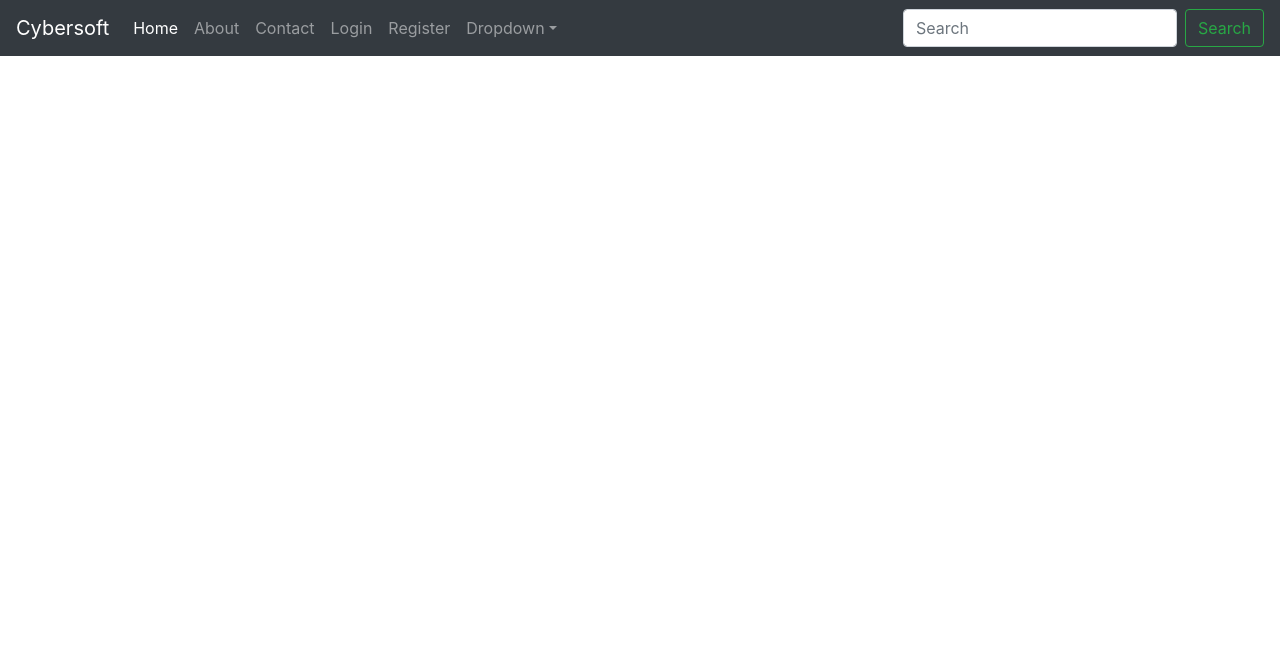
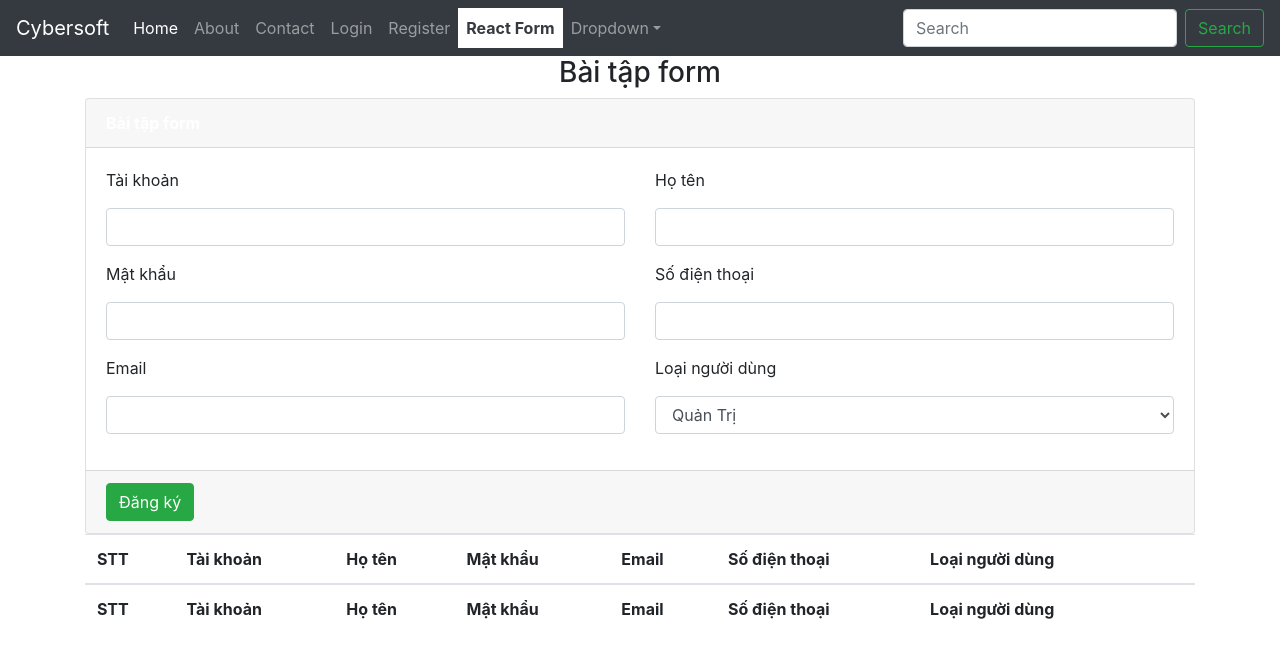
Before and after one commit to Zittttt/reactjs, a React (Create React App) app: page /baitapform in a window 1280 px wide. Shown: the top 658 px of the page. Built offline with nearby package versions, Linux system fonts and the light colour scheme.

Commit message:
form-1:37

```diff
--- a/src/App.js
+++ b/src/App.js
@@ -24,6 +24,7 @@ import About from "./pages/About/About";
 import HeaderHome from "./Component/HeaderHome/HeaderHome";
 import Profile from "./pages/Profile/Profile";
 import Detail from "./pages/Detail/Detail";
+import BaiTapFormDangKy from "./pages/BaiTapFormDangKy/BaiTapFormDangKy";
 
 function App() {
   return (
@@ -38,6 +39,7 @@ function App() {
         <Route exact path={"/contact"} component={Contact} />
         <Route exact path={"/profile"} component={Profile} />
         <Route exact path={"/detail/:postid"} component={Detail} />
+        <Route exact path={"/baitapform"} component={BaiTapFormDangKy} />
 
         {/* Trang mặc định luôn nằm dưới cùng */}
         <Route exact path={"/"} component={Home} />
--- a/src/Component/HeaderHome/HeaderHome.jsx
+++ b/src/Component/HeaderHome/HeaderHome.jsx
@@ -64,6 +64,15 @@ export default class HeaderHome extends Component {
                 Register
               </NavLink>
             </li>
+            <li className="nav-item">
+              <NavLink
+                activeClassName="font-weight-bold bg-white text-dark"
+                className="nav-link"
+                to="/baitapform"
+              >
+                React Form
+              </NavLink>
+            </li>
             <li className="nav-item dropdown">
               <a
                 className="nav-link dropdown-toggle"
--- /dev/null
+++ b/src/pages/BaiTapFormDangKy/BaiTapFormDangKy.jsx
@@ -0,0 +1,15 @@
+import React, { Component } from "react";
+import FormDangKy from "./FormDangKy";
+import TableNguoiDung from "./TableNguoiDung";
+
+export default class BaiTapFormDangKy extends Component {
+  render() {
+    return (
+      <div className="container">
+        <h3 className="text-center">Bài tập form</h3>
+        <FormDangKy />
+        <TableNguoiDung />
+      </div>
+    );
+  }
+}
--- /dev/null
+++ b/src/pages/BaiTapFormDangKy/FormDangKy.jsx
@@ -0,0 +1,160 @@
+import React, { Component } from "react";
+
+export default class FormDangKy extends Component {
+  state = {
+    values: {
+      taiKhoan: "",
+      matKhau: "",
+      email: "",
+      soDienThoai: "",
+      hoTen: "",
+      loaiNguoiDung: "QuanTri",
+    },
+    errors: {
+      taiKhoan: "",
+      matKhau: "",
+      email: "",
+      soDienThoai: "",
+      hoTen: "",
+    },
+  };
+
+  handleChangeInput = (event) => {
+    // Thẻ xảy ra sự kiện
+    let { id, value, name } = event.target;
+
+    //Xử lý value
+    let newValues = { ...this.state.values };
+    newValues[id] = value;
+
+    //Xử lý error
+    let newErros = { ...this.state.errors };
+
+    let messageError = "";
+    if (value.trim() === "") {
+      messageError = name + " không được bỏ trống";
+    }
+    newErros[id] = messageError;
+
+    //setState lại cho values và erros
+    this.setState({
+      values: newValues,
+      errors: newErros,
+    });
+  };
+
+  handleSubmit = (event) => {
+    event.preventDefault();
+    // console.log(123);
+    //Bắt lỗi khi form không hợp lệ sẽ không cho submit
+    let { errors, values } = this.state;
+    for (let key in errors) {
+      if (errors[key] !== "") {
+        alert(`${key} không hợp lệ!`);
+        return;
+      }
+    }
+
+    for (let key in values) {
+      if (values[key] === "") {
+        //values không điền sẽ bị lỗi
+        alert(`${key} không hợp lệ!`);
+        return;
+      }
+    }
+    console.log("Đã đăng ký");
+  };
+
+  render() {
+    console.log(this.state);
+    return (
+      <form className="card" onSubmit={this.handleSubmit}>
+        <div className="card-header text-white font-weight-bold">
+          Bài tập form
+        </div>
+        <div className="card-body">
+          <div className="row">
+            <div className="col-6">
+              <div className="form-group">
+                <p>Tài khoản</p>
+                <input
+                  type="text"
+                  className="form-control"
+                  id="taiKhoan"
+                  name="Tài khoản"
+                  onChange={this.handleChangeInput}
+                />
+                <p className="text text-danger">{this.state.errors.taiKhoan}</p>
+              </div>
+              <div className="form-group">
+                <p>Mật khẩu</p>
+                <input
+                  type="text"
+                  className="form-control"
+                  id="matKhau"
+                  name="Mật khẩu"
+                  onChange={this.handleChangeInput}
+                />
+                <p className="text text-danger">{this.state.errors.matKhau}</p>
+              </div>
+              <div className="form-group">
+                <p>Email</p>
+                <input
+                  type="text"
+                  className="form-control"
+                  id="email"
+                  name="Email"
+                  onChange={this.handleChangeInput}
+                />
+                <p className="text text-danger">{this.state.errors.email}</p>
+              </div>
+            </div>
+            <div className="col-6">
+              <div className="form-group">
+                <p>Họ tên</p>
+                <input
+                  type="text"
+                  className="form-control"
+                  id="hoTen"
+                  name="Họ tên"
+                  onChange={this.handleChangeInput}
+                />
+                <p className="text text-danger">{this.state.errors.hoTen}</p>
+              </div>
+              <div className="form-group">
+                <p>Số điện thoại</p>
+                <input
+                  type="text"
+                  className="form-control"
+                  id="soDienThoai"
+                  name="Số điện thoại"
+                  onChange={this.handleChangeInput}
+                />
+                <p className="text text-danger">
+                  {this.state.errors.soDienThoai}
+                </p>
+              </div>
+              <div className="form-group">
+                <p>Loại người dùng</p>
+                <select
+                  name="loaiNguoiDung"
+                  id="loaiNguoiDung"
+                  className="form-control"
+                  onChange={this.handleChangeInput}
+                >
+                  <option value="QuanTri">Quản Trị</option>
+                  <option value="NguoiDung">Người Dùng</option>
+                </select>
+              </div>
+            </div>
+          </div>
+        </div>
+        <div className="card-footer">
+          <button className="btn btn-success" type="submit">
+            Đăng ký
+          </button>
+        </div>
+      </form>
+    );
+  }
+}
--- /dev/null
+++ b/src/pages/BaiTapFormDangKy/TableNguoiDung.jsx
@@ -0,0 +1,34 @@
+import React, { Component } from "react";
+
+export default class TableNguoiDung extends Component {
+  render() {
+    return (
+      <table className="table">
+        <thead>
+          <tr>
+            <th>STT</th>
+            <th>Tài khoản</th>
+            <th>Họ tên</th>
+            <th>Mật khẩu</th>
+            <th>Email</th>
+            <th>Số điện thoại</th>
+            <th>Loại người dùng</th>
+            <th></th>
+          </tr>
+        </thead>
+        <tbody>
+          <tr>
+            <th>STT</th>
+            <th>Tài khoản</th>
+            <th>Họ tên</th>
+            <th>Mật khẩu</th>
+            <th>Email</th>
+            <th>Số điện thoại</th>
+            <th>Loại người dùng</th>
+            <th></th>
+          </tr>
+        </tbody>
+      </table>
+    );
+  }
+}
```
